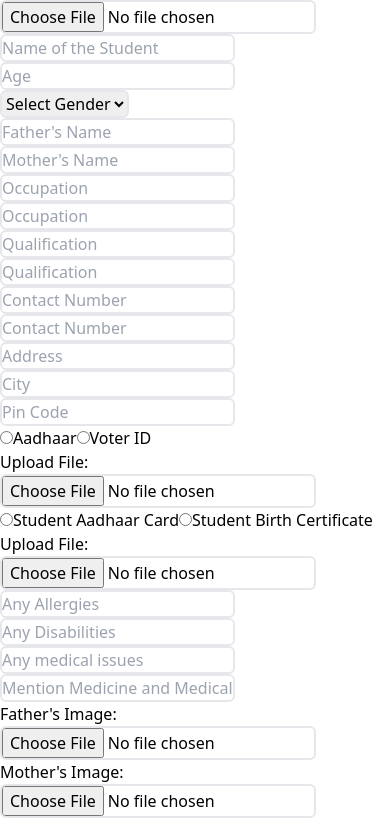
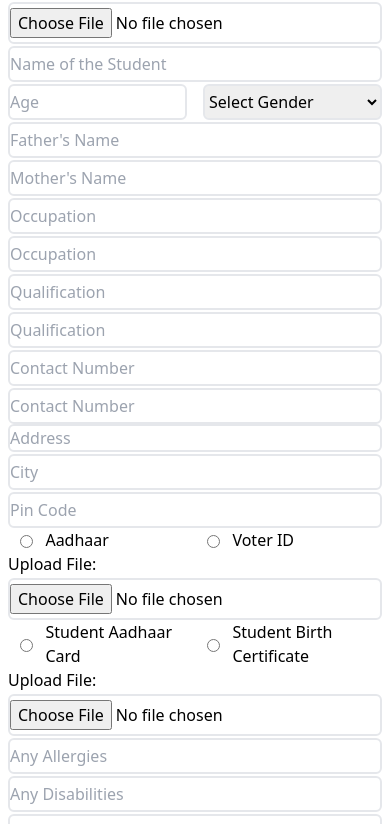
Before and after one commit to SaikrishnaLingam/Tiny-Toes-School-Website, a React (Create React App) app: page /registration-corner in a window 390 px wide. Shown: the part 943-1767 px from the top of the page. Built offline with nearby package versions, Linux system fonts and the light colour scheme.

Commit message:
made form responsive, need to make it functional

```diff
--- a/src/components/pages/RegistrationCorner.jsx
+++ b/src/components/pages/RegistrationCorner.jsx
@@ -2,7 +2,35 @@
 import React, { useState } from 'react';
 
 const RegistrationCorner = () => {
-    const [formData, setFormData] = useState({ name: '', email: '' });
+    const initialFormData = {
+        name: '',
+        age: '',
+        gender: '',
+        fatherName: '',
+        motherName: '',
+        occupation1: '',
+        occupation2: '',
+        qualification1: '',
+        qualification2: '',
+        phNumber1: '',
+        phNumber2: '',
+        address: '',
+        city: '',
+        pinCode: '',
+        fatherImg: null,
+        motherImg: null,
+        studentImg: null,
+        idType: '',
+        idType2: '',
+        idTypeFile: null,
+        idType2File: null,
+        allergies: '',
+        disabilities: '',
+        medical: '',
+        dosage: '',
+    };
+
+    const [formData, setFormData] = useState(initialFormData);
     const [errors, setErrors] = useState({});
     const [isSubmitting, setIsSubmitting] = useState(false);
 
@@ -22,6 +50,10 @@ const RegistrationCorner = () => {
         }));
     };
 
+    const handleClear = () => {
+        setFormData(initialFormData); // Reset form fields to initial state
+        setErrors({}); // Clear any existing errors
+    };
 
     const handleSubmit = (e) => {
         e.preventDefault();
@@ -32,17 +64,106 @@ const RegistrationCorner = () => {
             setIsSubmitting(false);
             return;
         }
-        if (!formData.email) {
-            setErrors((prevErrors) => ({ ...prevErrors, email: 'Required' }));
+        if (!formData.age) {
+            setErrors((prevErrors) => ({ ...prevErrors, age: 'Required' }));
+            setIsSubmitting(false);
+            return;
+        }
+        if (!formData.gender) {
+            setErrors((prevErrors) => ({ ...prevErrors, gender: 'Required' }));
+            setIsSubmitting(false);
+            return;
+        }
+        if (!formData.fatherName) {
+            setErrors((prevErrors) => ({ ...prevErrors, fatherName: 'Required' }));
+            setIsSubmitting(false);
+            return;
+        }
+        if (!formData.motherName) {
+            setErrors((prevErrors) => ({ ...prevErrors, motherName: 'Required' }));
+            setIsSubmitting(false);
+            return;
+        }
+
+        if (!formData.phNumber1) {
+            setErrors((prevErrors) => ({ ...prevErrors, phNumber1: 'Required' }));
+            setIsSubmitting(false);
+            return;
+        }
+        if (!formData.phNumber2) {
+            setErrors((prevErrors) => ({ ...prevErrors, phNumber2: 'Required' }));
+            setIsSubmitting(false);
+            return;
+        }
+        if (!formData.address) {
+            setErrors((prevErrors) => ({ ...prevErrors, address: 'Required' }));
+            setIsSubmitting(false);
+            return;
+        }
+        if (!formData.city) {
+            setErrors((prevErrors) => ({ ...prevErrors, city: 'Required' }));
+            setIsSubmitting(false);
+            return;
+        }
+        if (!formData.pinCode) {
+            setErrors((prevErrors) => ({ ...prevErrors, pinCode: 'Required' }));
+            setIsSubmitting(false);
+            return;
+        }
+        if (!formData.studentImg) {
+            setErrors((prevErrors) => ({ ...prevErrors, studentImg: 'Required' }));
+            setIsSubmitting(false);
+            return;
+        }
+        if (!formData.idType) {
+            setErrors((prevErrors) => ({ ...prevErrors, idType: 'Required' }));
+            setIsSubmitting(false);
+            return;
+        }
+        if (!formData.idType2) {
+            setErrors((prevErrors) => ({ ...prevErrors, idType2: 'Required' }));
+            setIsSubmitting(false);
+            return;
+        }
+        if (!formData.idTypeFile) {
+            setErrors((prevErrors) => ({ ...prevErrors, idTypeFile: 'Required' }));
+            setIsSubmitting(false);
+            return;
+        }
+        if (!formData.idType2File) {
+            setErrors((prevErrors) => ({ ...prevErrors, idType2File: 'Required' }));
             setIsSubmitting(false);
             return;
         }
 
         const data = {
-            Id: Math.floor(Math.random() * 1000), // Generating a random Id for demonstration
+            Id: Math.floor(Math.random() * 1000),
             Name: formData.name,
             Gender: formData.gender,
             Age: formData.age,
+            FatherName: formData.fatherName,
+            MotherName: formData.motherName,
+            Occupation1: formData.occupation1,
+            Occupation2: formData.occupation2,
+            Qualification1: formData.qualification1,
+            Qualification2: formData.qualification2,
+            PhNumber1: formData.phNumber1,
+            PhNumber2: formData.phNumber2,
+            Address: formData.address,
+            City: formData.city,
+            PinCode: formData.pinCode,
+            StudentImg: formData.studentImg[0].name,
+            IdType: formData.idType,
+            IdTypeFile: formData.idTypeFile[0].name,
+            IdType2: formData.idType2,
+            IdType2File: formData.idType2File[0].name,
+            Allergies: formData.allergies,
+            Disabilities: formData.disabilities,
+            Medical: formData.medical,
+            Dosage: formData.dosage,
+            FatherImg: formData.fatherImg ? formData.fatherImg[0].name : '',
+            MotherImg: formData.motherImg ? formData.motherImg[0].name : '',
+
             "Created at": new Date()
         };
 
@@ -58,7 +179,7 @@ const RegistrationCorner = () => {
             .then((responseData) => {
                 console.log("Form data sent:", responseData);
                 setIsSubmitting(false);
-                setFormData({ name: '', email: '' }); // Reset form fields after successful submission
+                setFormData(initialFormData); // Reset form fields after successful submission
             })
             .catch((error) => {
                 console.error("Error submitting form data:", error);
@@ -75,20 +196,19 @@ const RegistrationCorner = () => {
 
             <h1 className='text-2xl font-semibold py-4 text-center'>Registration Form</h1>
 
-            <form onSubmit={handleSubmit}>
+            <form onSubmit={handleSubmit} className='grid grid-cols-1 md:grid-cols-2 md:gap-6 px-2 md:px-14'>
                 {/* student image */}
-                <div>
+                <div className='md:col-span-2'>
                     <label htmlFor="studentImg">Student's Image:</label>
                     <input
                         type="file"
                         id="studentImg"
                         name="studentImg"
                         onChange={handleFileChange}
-                        className='border-2 rounded-md'
+                        className='border-2 rounded-md w-full mt-0.5 py-1'
                     />
                     {errors.studentImg && <div>{errors.studentImg}</div>}
                 </div>
-
                 {/* name */}
                 <div>
                     <input
@@ -98,12 +218,13 @@ const RegistrationCorner = () => {
                         value={formData.name}
                         onChange={handleChange}
                         placeholder='Name of the Student'
-                        className='border-2 rounded-md'
+                        className='border-2 rounded-md w-full mt-0.5 py-1'
                     />
                     {errors.name && <div>{errors.name}</div>}
                 </div>
-                {/* age */}
-                <div>
+                {/* age/gender */}
+                <div className="flex">
+                    <div className="w-1/2 pr-2">
                         <input
                             type='number'
                             id='age'
@@ -111,18 +232,18 @@ const RegistrationCorner = () => {
                             value={formData.age}
                             onChange={handleChange}
                             placeholder='Age'
-                        className='border-2 rounded-md'
+                            className='border-2 rounded-md w-full mt-0.5 py-1'
                         />
                         {errors.age && <div>{errors.age}</div>}
                     </div>
                     {/* gender */}
-                <div>
+                    <div className="w-1/2 pl-2">
                         <select
                             id='gender'
                             name='gender'
                             value={formData.gender}
                             onChange={handleChange}
-                        className='border-2 rounded-md'
+                            className='border-2 rounded-md w-full mt-0.5 py-1'
                         >
                             <option value=''>Select Gender</option>
                             <option value='male'>Male</option>
@@ -130,6 +251,7 @@ const RegistrationCorner = () => {
                             <option value='other'>Other</option>
                         </select>
                         {errors.gender && <div>{errors.gender}</div>}
+                    </div>
                 </div>
                 {/* father name */}
                 <div>
@@ -140,7 +262,7 @@ const RegistrationCorner = () => {
                         value={formData.fatherName}
                         onChange={handleChange}
                         placeholder="Father's Name"
-                        className='border-2 rounded-md'
+                        className='border-2 rounded-md w-full mt-0.5 py-1'
                     />
                     {errors.fatherName && <div>{errors.fatherName}</div>}
                 </div>
@@ -153,7 +275,7 @@ const RegistrationCorner = () => {
                         value={formData.motherName}
                         onChange={handleChange}
                         placeholder="Mother's Name"
-                        className='border-2 rounded-md'
+                        className='border-2 rounded-md w-full mt-0.5 py-1'
                     />
                     {errors.motherName && <div>{errors.motherName}</div>}
                 </div>
@@ -166,7 +288,7 @@ const RegistrationCorner = () => {
                         value={formData.occupation1}
                         onChange={handleChange}
                         placeholder="Occupation"
-                        className='border-2 rounded-md'
+                        className='border-2 rounded-md w-full mt-0.5 py-1'
                     />
                     {errors.occupation1 && <div>{errors.occupation1}</div>}
                 </div>
@@ -179,7 +301,7 @@ const RegistrationCorner = () => {
                         value={formData.occupation2}
                         onChange={handleChange}
                         placeholder="Occupation"
-                        className='border-2 rounded-md'
+                        className='border-2 rounded-md w-full mt-0.5 py-1'
                     />
                     {errors.occupation2 && <div>{errors.occupation2}</div>}
                 </div>
@@ -192,7 +314,7 @@ const RegistrationCorner = () => {
                         value={formData.qualification1}
                         onChange={handleChange}
                         placeholder="Qualification"
-                        className='border-2 rounded-md'
+                        className='border-2 rounded-md w-full mt-0.5 py-1'
                     />
                     {errors.qualification1 && <div>{errors.qualification1}</div>}
                 </div>
@@ -205,7 +327,7 @@ const RegistrationCorner = () => {
                         value={formData.qualification2}
                         onChange={handleChange}
                         placeholder="Qualification"
-                        className='border-2 rounded-md'
+                        className='border-2 rounded-md w-full mt-0.5 py-1'
                     />
                     {errors.qualification2 && <div>{errors.qualification2}</div>}
                 </div>
@@ -218,7 +340,7 @@ const RegistrationCorner = () => {
                         value={formData.phNumber1}
                         onChange={handleChange}
                         placeholder="Contact Number"
-                        className='border-2 rounded-md'
+                        className='border-2 rounded-md w-full mt-0.5 py-1'
                     />
                     {errors.phNumber1 && <div>{errors.phNumber1}</div>}
                 </div>
@@ -231,12 +353,12 @@ const RegistrationCorner = () => {
                         value={formData.phNumber2}
                         onChange={handleChange}
                         placeholder="Contact Number"
-                        className='border-2 rounded-md'
+                        className='border-2 rounded-md w-full mt-0.5 py-1'
                     />
                     {errors.phNumber2 && <div>{errors.phNumber2}</div>}
                 </div>
                 {/* address */}
-                <div>
+                <div className='md:col-span-2 '>
                     <input
                         type="text"
                         id="address"
@@ -244,7 +366,7 @@ const RegistrationCorner = () => {
                         value={formData.address}
                         onChange={handleChange}
                         placeholder="Address"
-                        className='border-2 rounded-md'
+                        className='border-2 rounded-md w-full'
                     />
                     {errors.address && <div>{errors.address}</div>}
                 </div>
@@ -257,7 +379,7 @@ const RegistrationCorner = () => {
                         value={formData.city}
                         onChange={handleChange}
                         placeholder="City"
-                        className='border-2 rounded-md'
+                        className='border-2 rounded-md w-full mt-0.5 py-1'
                     />
                     {errors.city && <div>{errors.city}</div>}
                 </div>
@@ -270,12 +392,13 @@ const RegistrationCorner = () => {
                         value={formData.pinCode}
                         onChange={handleChange}
                         placeholder="Pin Code"
-                        className='border-2 rounded-md'
+                        className='border-2 rounded-md w-full mt-0.5 py-1'
                     />
                     {errors.pinCode && <div>{errors.pinCode}</div>}
                 </div>
                 {/* aadhaar/voter */}
-                <div>
+                <div className="flex justify-between">
+                    <div className='flex flex-row items-center w-1/2'>
                         <input
                             type="radio"
                             id="aadhaar"
@@ -283,9 +406,11 @@ const RegistrationCorner = () => {
                             value="aadhaar"
                             checked={formData.idType === "aadhaar"}
                             onChange={handleChange}
-                        className='border-2 rounded-md'
+                            className='border-2 rounded-md w-1/4 mt-0.5 py-1'
                         />
-                    <label htmlFor="aadhaar">Aadhaar</label>
+                        <label htmlFor="aadhaar" className='w-full'>Aadhaar</label>
+                    </div>
+                    <div className='flex flex-row items-center w-1/2'>
                         <input
                             type="radio"
                             id="voter"
@@ -293,9 +418,10 @@ const RegistrationCorner = () => {
                             value="voter"
                             checked={formData.idType === "voter"}
                             onChange={handleChange}
-                        className='border-2 rounded-md'
+                            className='border-2 rounded-md w-1/4 mt-0.5 py-1'
                         />
-                    <label htmlFor="voter">Voter ID</label>
+                        <label htmlFor="voter" className='w-full'>Voter ID</label>
+                    </div>
                 </div>
                 {errors.idType && <div>{errors.idType}</div>}
                 {/* File Input for idType */}
@@ -306,12 +432,13 @@ const RegistrationCorner = () => {
                         id="idTypeFile"
                         name="idTypeFile"
                         onChange={(e) => handleFileChange('idType', e)}
-                        className='border-2 rounded-md'
+                        className='border-2 rounded-md w-full mt-0.5 py-1'
                     />
                     {errors.idTypeFile && <div>{errors.idTypeFile}</div>}
                 </div>
                 {/* studentAadhaar/birth */}
-                <div>
+                <div className="flex justify-between">
+                    <div className='flex flex-row items-center w-1/2'>
                         <input
                             type="radio"
                             id="studentAadhaar"
@@ -319,9 +446,11 @@ const RegistrationCorner = () => {
                             value="studentAadhaar"
                             checked={formData.idType2 === "studentAadhaar"}
                             onChange={handleChange}
-                        className='border-2 rounded-md'
+                            className='border-2 rounded-md w-1/4 mt-0.5 py-1'
                         />
-                    <label htmlFor="studentAadhaar">Student Aadhaar Card</label>
+                        <label htmlFor="studentAadhaar" className='w-full'>Student Aadhaar Card</label>
+                    </div>
+                    <div className='flex flex-row items-center w-1/2'>
                         <input
                             type="radio"
                             id="birth"
@@ -329,9 +458,10 @@ const RegistrationCorner = () => {
                             value="birth"
                             checked={formData.idType2 === "birth"}
                             onChange={handleChange}
-                        className='border-2 rounded-md'
+                            className='border-2 rounded-md w-1/4 mt-0.5 py-1'
                         />
-                    <label htmlFor="birth">Student Birth Certificate</label>
+                        <label htmlFor="birth" className='w-full'>Student Birth Certificate</label>
+                    </div>
                 </div>
                 {errors.idType2 && <div>{errors.idType2}</div>}
                 {/* File Input for idType2 */}
@@ -342,7 +472,7 @@ const RegistrationCorner = () => {
                         id="idType2File"
                         name="idType2File"
                         onChange={(e) => handleFileChange('idType2', e)}
-                        className='border-2 rounded-md'
+                        className='border-2 rounded-md w-full mt-0.5 py-1'
                     />
                     {errors.idType2File && <div>{errors.idType2File}</div>}
                 </div>
@@ -355,7 +485,7 @@ const RegistrationCorner = () => {
                         value={formData.allergies}
                         onChange={handleChange}
                         placeholder="Any Allergies"
-                        className='border-2 rounded-md'
+                        className='border-2 rounded-md w-full mt-0.5 py-1'
                     />
                     {errors.allergies && <div>{errors.allergies}</div>}
                 </div>
@@ -368,12 +498,12 @@ const RegistrationCorner = () => {
                         value={formData.disabilities}
                         onChange={handleChange}
                         placeholder="Any Disabilities"
-                        className='border-2 rounded-md'
+                        className='border-2 rounded-md w-full mt-0.5 py-1'
                     />
                     {errors.disabilities && <div>{errors.disabilities}</div>}
                 </div>
                 {/* medical */}
-                <div>
+                <div className='md:col-span-2'>
                     <input
                         type="text"
                         id="medical"
@@ -381,12 +511,12 @@ const RegistrationCorner = () => {
                         value={formData.medical}
                         onChange={handleChange}
                         placeholder="Any medical issues"
-                        className='border-2 rounded-md'
+                        className='border-2 rounded-md w-full mt-0.5 py-1'
                     />
                     {errors.medical && <div>{errors.medical}</div>}
                 </div>
                 {/* dosage */}
-                <div>
+                <div className='md:col-span-2'>
                     <input
                         type="text"
                         id="dosage"
@@ -394,7 +524,7 @@ const RegistrationCorner = () => {
                         value={formData.dosage}
                         onChange={handleChange}
                         placeholder="Mention Medicine and Medical Dosage"
-                        className='border-2 rounded-md'
+                        className='border-2 rounded-md w-full mt-0.5 py-1'
                     />
                     {errors.dosage && <div>{errors.dosage}</div>}
                 </div>
@@ -407,7 +537,7 @@ const RegistrationCorner = () => {
                         id="fatherImg"
                         name="fatherImg"
                         onChange={handleFileChange}
-                        className='border-2 rounded-md'
+                        className='border-2 rounded-md w-full mt-0.5 py-1'
                     />
                     {errors.fatherImg && <div>{errors.fatherImg}</div>}
                 </div>
@@ -419,25 +549,27 @@ const RegistrationCorner = () => {
                         id="motherImg"
                         name="motherImg"
                         onChange={handleFileChange}
-                        className='border-2 rounded-md'
+                        className='border-2 rounded-md w-full mt-0.5 py-1'
                     />
                     {errors.motherImg && <div>{errors.motherImg}</div>}
                 </div>
-
-
-
-
-                <button type="submit" disabled={isSubmitting} className='bg-blue-600 my-4 mx-2 py-2 px-8 rounded-lg font-semibold text-xl'>
+                {/* Clear button */}
+                <button type="button" onClick={handleClear} className='bg-gray-400 my-4 mx-2 py-2 px-8 rounded-md font-semibold text-xl'>Clear</button>
+                {/* Submit button */}
+                <button type="submit" disabled={isSubmitting} className='bg-blue-600 my-4 mx-2 py-2 px-8 rounded-md font-semibold text-xl'>
                     Submit
                 </button>
-            </form>
-            {formData.name && formData.email && (
+            </form >
+
+            {
+                formData.name && formData.age && (
                     <div>
                         <h2>Form Submission Data</h2>
                         <pre>{JSON.stringify(formData, null, 2)}</pre>
                     </div>
-            )}
-        </div>
+                )
+            }
+        </div >
     );
 };
 
```
Lines whose indentation alone changed are shown as unchanged.
